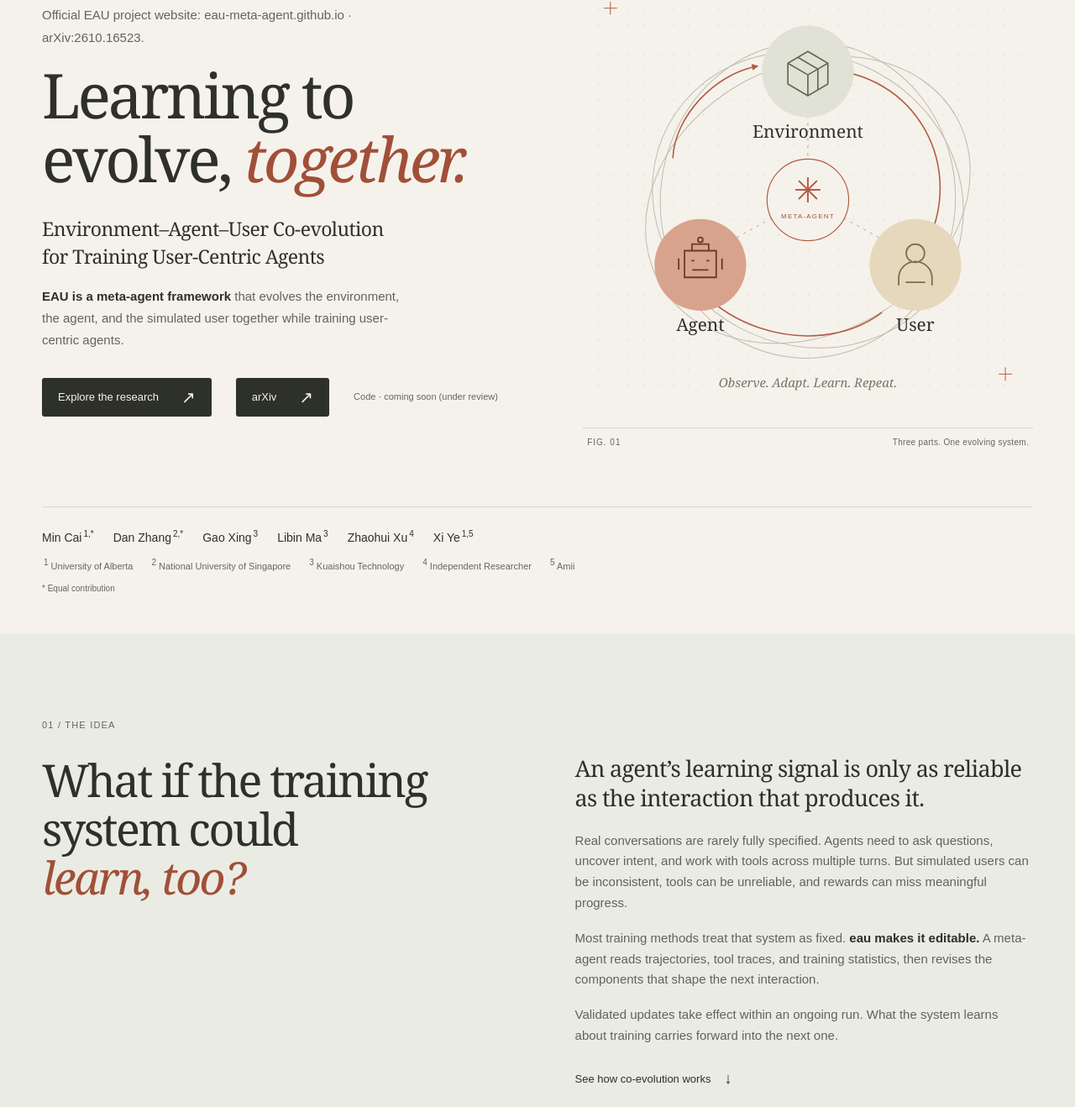
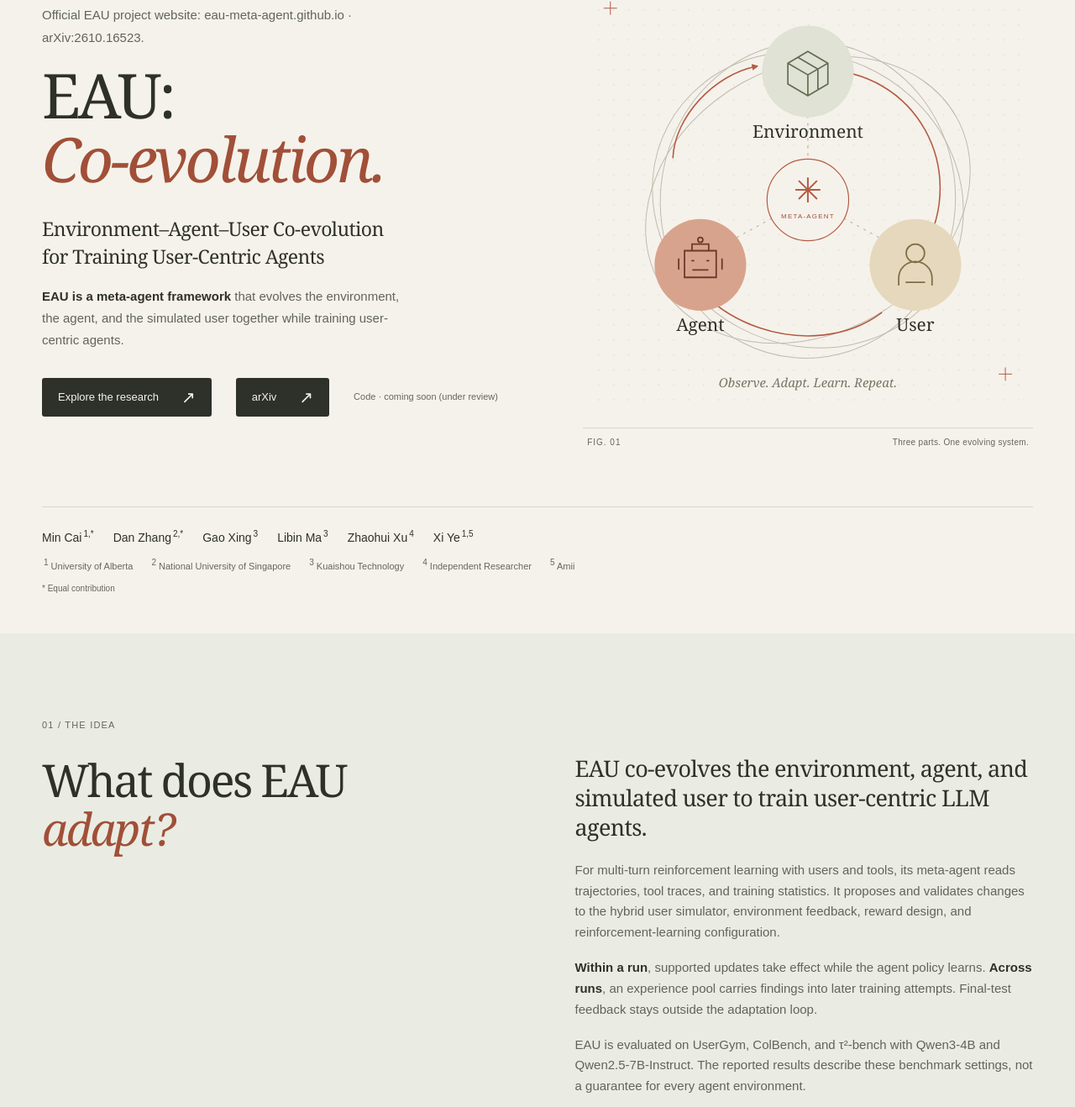
Before and after one commit to eau-meta-agent/eau-meta-agent.github.io, a plain HTML site: page index.html in a window 1280 px wide. Shown: the part 202-1520 px from the top of the page at 84% size. Drawn offline with Linux system fonts and the light colour scheme.

Commit message:
Deploy exact R12 descriptive homepage identity candidate

```diff
--- a/index.html
+++ b/index.html
@@ -65,7 +65,7 @@
     <section class="hero wrap" aria-labelledby="hero-title">
       <div class="hero-copy">
         <p class="hero-description" id="project-reference">Official EAU project website: <a href="https://eau-meta-agent.github.io/">eau-meta-agent.github.io</a> · <a href="https://arxiv.org/abs/2610.16523">arXiv:2610.16523</a>.</p>
-        <h1 id="hero-title">Learning to<br>evolve, <em>together.</em></h1>
+        <h1 id="hero-title">EAU:<br><em>Co-evolution.</em></h1>
         <p class="hero-subtitle">Environment–Agent–User Co-evolution<br>for Training User-Centric Agents</p>
         <p class="hero-description"><strong>EAU is a meta-agent framework</strong> that evolves the environment, the agent, and the simulated user together while training user-centric agents.</p>
         <div class="hero-actions">
@@ -123,12 +123,12 @@
 
     <section class="overview section-pad" id="overview" aria-labelledby="overview-title">
       <div class="wrap overview-grid">
-        <div><p class="eyebrow section-number">01 / The idea</p><h2 id="overview-title">What if the training<br>system could<br><em>learn, too?</em></h2></div>
+        <div><p class="eyebrow section-number">01 / The idea</p><h2 id="overview-title">What does EAU<br><em>adapt?</em></h2></div>
         <div class="overview-copy">
-          <p class="lead">An agent’s learning signal is only as reliable as the interaction that produces it.</p>
-          <p>Real conversations are rarely fully specified. Agents need to ask questions, uncover intent, and work with tools across multiple turns. But simulated users can be inconsistent, tools can be unreliable, and rewards can miss meaningful progress.</p>
-          <p>Most training methods treat that system as fixed. <strong>eau makes it editable.</strong> A meta-agent reads trajectories, tool traces, and training statistics, then revises the components that shape the next interaction.</p>
-          <p>Validated updates take effect within an ongoing run. What the system learns about training carries forward into the next one.</p>
+          <p class="lead">EAU co-evolves the environment, agent, and simulated user to train user-centric LLM agents.</p>
+          <p>For multi-turn reinforcement learning with users and tools, its meta-agent reads trajectories, tool traces, and training statistics. It proposes and validates changes to the hybrid user simulator, environment feedback, reward design, and reinforcement-learning configuration.</p>
+          <p><strong>Within a run</strong>, supported updates take effect while the agent policy learns. <strong>Across runs</strong>, an experience pool carries findings into later training attempts. Final-test feedback stays outside the adaptation loop.</p>
+          <p>EAU is evaluated on UserGym, ColBench, and τ²-bench with Qwen3-4B and Qwen2.5-7B-Instruct. The reported results describe these benchmark settings, not a guarantee for every agent environment.</p>
           <a class="text-link" href="#framework">See how co-evolution works <span aria-hidden="true">↓</span></a>
         </div>
       </div>
```
